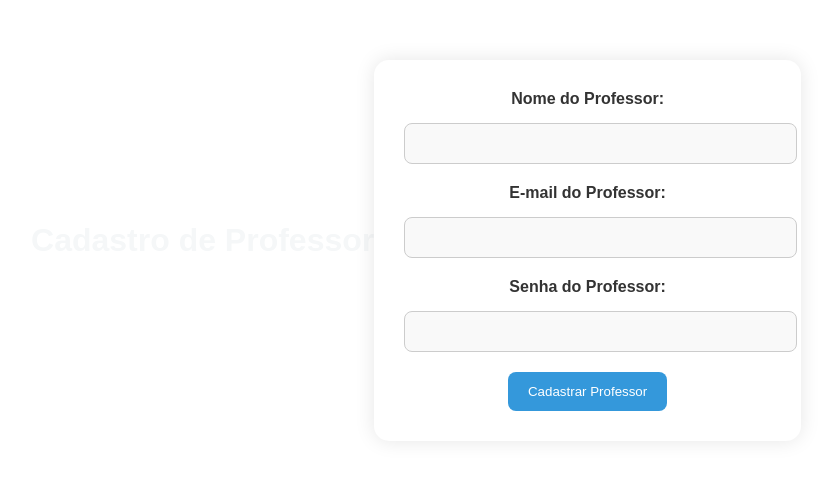
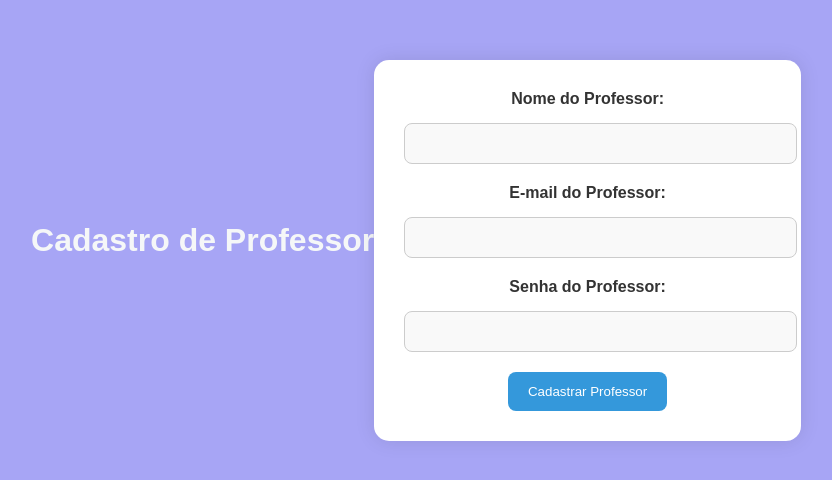
Before and after one commit to PedroVMB/portal-html-css-js-front, a plain HTML site: page areaDoManager.html in a window 1280 px wide. Shown: the part 150-630 px from the top of the page, without its empty margins (224-1056 px from the left). Drawn offline with Linux system fonts and the light colour scheme.

Commit message:
feat: adicionando imagens

```diff
--- a/areaDoManager.html
+++ b/areaDoManager.html
@@ -7,7 +7,7 @@
     <style>
 body {
     font-family: 'Arial', sans-serif;
-    background-image: url(./img/Radica\ Software\ Launches\ Electra\ Cloud\,\ World’s\ First\ Fully\ Browser-based\ Electrical\ CAD\ Software\ -\ Civil\ +\ Structural\ Engineer\ magazine.jpg);
+    background-color: #0e0ae45d;
     text-align: center;
     background-position: center center;
     background-size: cover;
```
Also changed, not shown: areaDoProfessor.html (+1 -1 lines), img/JS JavaScript Logo by vladocar.jpg (added), img/Programmer art.jpg (added), img/Radica Software Launches Electra Cloud, World’s First Fully Browser-based Electrical CAD Software - Civil + Structural Engineer magazine.jpg (added).
